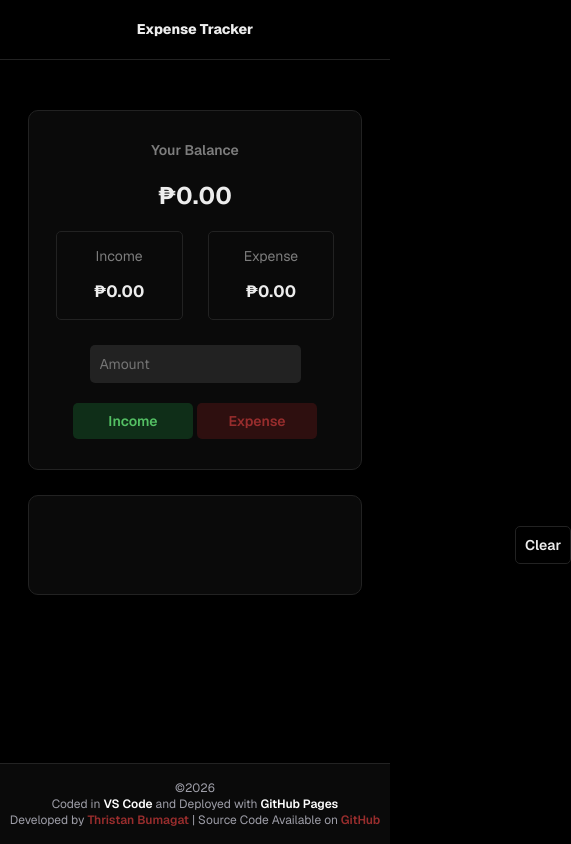
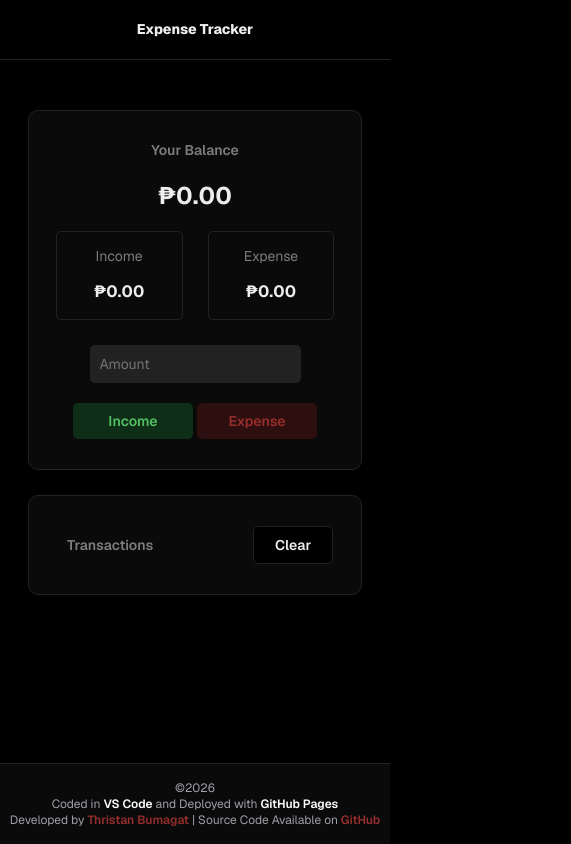
Before and after one commit to 3stannn/Expense-tracker, a plain HTML site: page index.html in a window 390 px wide. Shown: the whole page, 571 px wide, since content can reach past the window. Drawn offline with nearby package versions, Linux system fonts and the light colour scheme.

Commit message:
fixed in different device size

```diff
--- a/style.css
+++ b/style.css
@@ -162,7 +162,7 @@ h1 {
     flex-direction: row;
     justify-content: center;
     align-items: center;
-    gap: 600px;
+    gap: 400px;
 }
 
 .income {
@@ -226,4 +226,14 @@ footer {
     .footer-text {
         font-size: 12px;
     }
+
+    .transaction-child {
+    gap: 100px;
+    }
 }
+
+@media (max-width: 820px) {
+    .transaction-child {
+        gap: 100px;
+    }
+}
```
